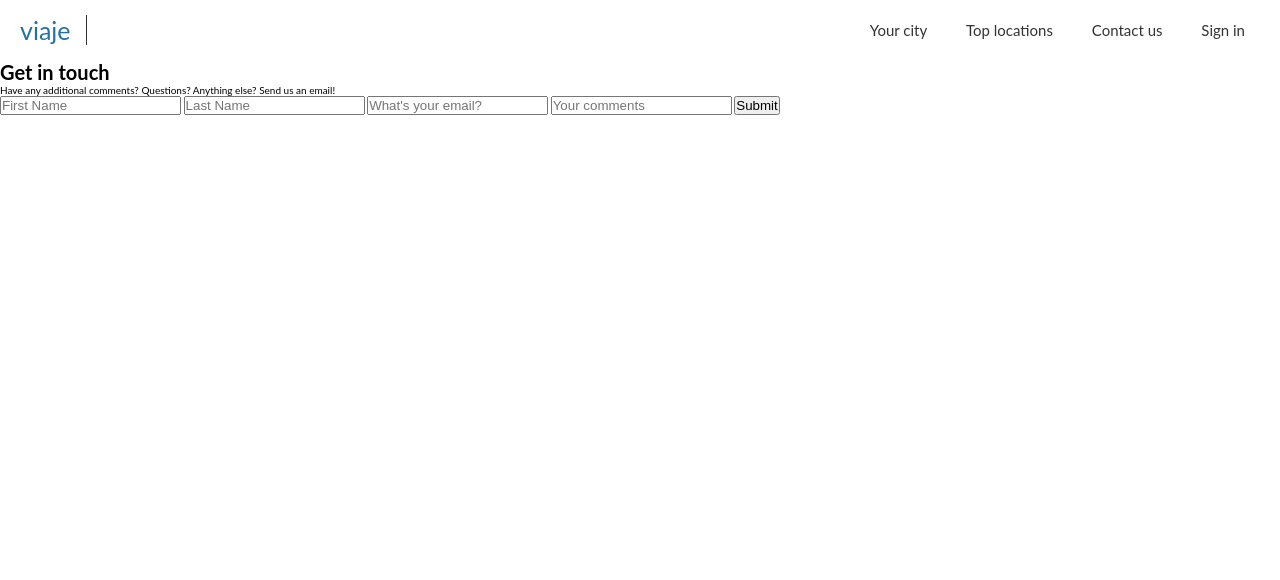
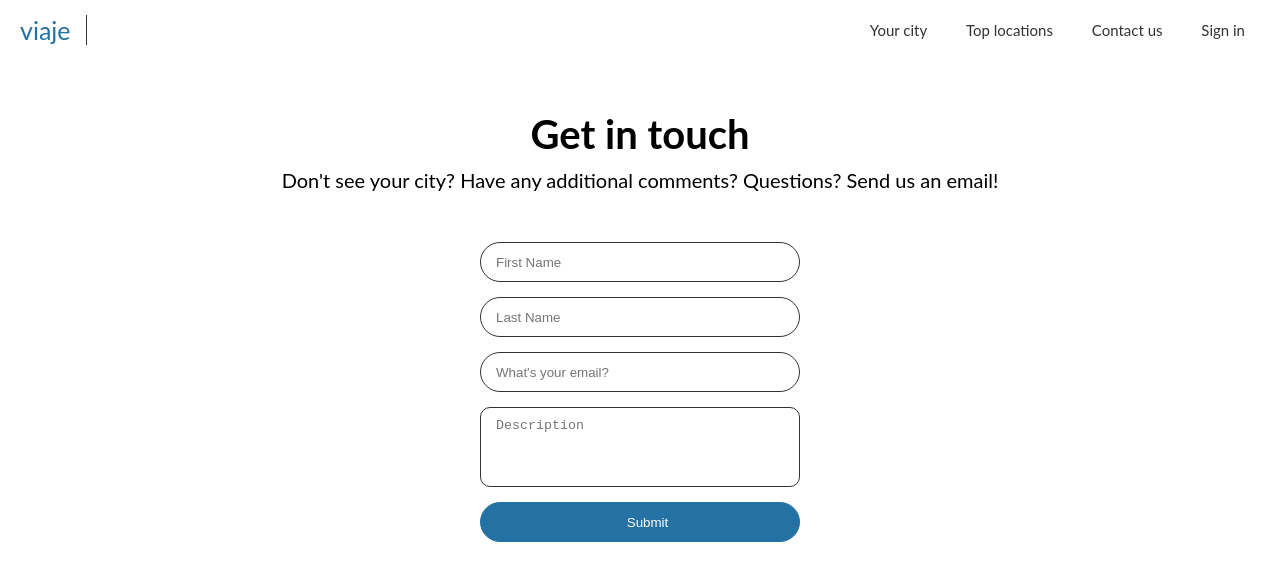
Before and after one commit to Awscr-zz/viaje, a website: page contact.html in a window 1280 px wide. Drawn offline with Linux system fonts and the light colour scheme; files that its build step writes are made by us from their sources.

Commit message:
Add contact us form styling

```diff
--- a/contact.html
+++ b/contact.html
@@ -3,7 +3,7 @@
   <head>
     <meta charset="UTF-8" />
     <meta name="viewport" content="width=device-width, initial-scale=1.0" />
-    <link rel="stylesheet" href="dist/style.css" />
+    <link rel="stylesheet" href="css/style.css" />
     <script
       src="https://kit.fontawesome.com/07e3f1840c.js"
       crossorigin="anonymous"
@@ -34,17 +34,42 @@
       <div class="contact__head">
         <h1 class="contact__head__heading">Get in touch</h1>
         <p class="contact__head__note">
-          Have any additional comments? Questions? Anything else? Send us an
-          email!
+          Don't see your city? Have any additional comments? Questions? Send us
+          an email!
         </p>
       </div>
 
       <form class="contact__form">
-        <input type="text" name="firstName" placeholder="First Name" />
-        <input type="text" name="lastName" placeholder="Last Name" />
-        <input type="email" name="email" placeholder="What's your email?" />
-        <input type="text" name="comments" placeholder="Your comments" />
-        <input type="submit" name="submit" />
+        <input
+          class="contact__form__item"
+          type="text"
+          name="firstName"
+          placeholder="First Name"
+        />
+        <input
+          class="contact__form__item"
+          type="text"
+          name="lastName"
+          placeholder="Last Name"
+        />
+        <input
+          class="contact__form__item"
+          type="email"
+          name="email"
+          placeholder="What's your email?"
+        />
+        <textarea
+          class="contact__form__item contact__form__description"
+          name="description"
+          cols="30"
+          rows="10"
+          placeholder="Description"
+        ></textarea>
+        <input
+          class="contact__form__item contact__form__submit"
+          type="submit"
+          name="submit"
+        />
       </form>
     </main>
   </body>
--- a/css/style.css
+++ b/css/style.css
@@ -124,3 +124,40 @@ body {
         padding: 3.5rem; }
         .showcase__carousel__slide__content h1 {
           margin-bottom: 1rem; }
+
+.contact {
+  height: 100vh;
+  align-items: center;
+  text-align: center; }
+  .contact__head {
+    margin-top: 5rem;
+    margin-bottom: 5rem; }
+    .contact__head__heading {
+      font-size: 4rem;
+      margin-bottom: 1rem; }
+    .contact__head__note {
+      font-size: 2rem; }
+  .contact__form {
+    display: flex;
+    flex-direction: column;
+    align-items: center; }
+    .contact__form__item {
+      width: 25%;
+      height: 4rem;
+      margin-bottom: 1.5rem;
+      padding-left: 1.5rem;
+      border: 0.1rem solid #333;
+      border-radius: 2rem;
+      outline: none; }
+      .contact__form__item:focus::-webkit-input-placeholder {
+        color: #2471a3; }
+    .contact__form__description {
+      height: 8rem;
+      border-radius: 1rem;
+      padding-top: 1rem;
+      resize: none; }
+    .contact__form__submit {
+      background-color: #2471a3;
+      border: 0.1rem solid #2471a3;
+      color: #fff;
+      cursor: pointer; }
```
Also changed, not shown: README.md.
